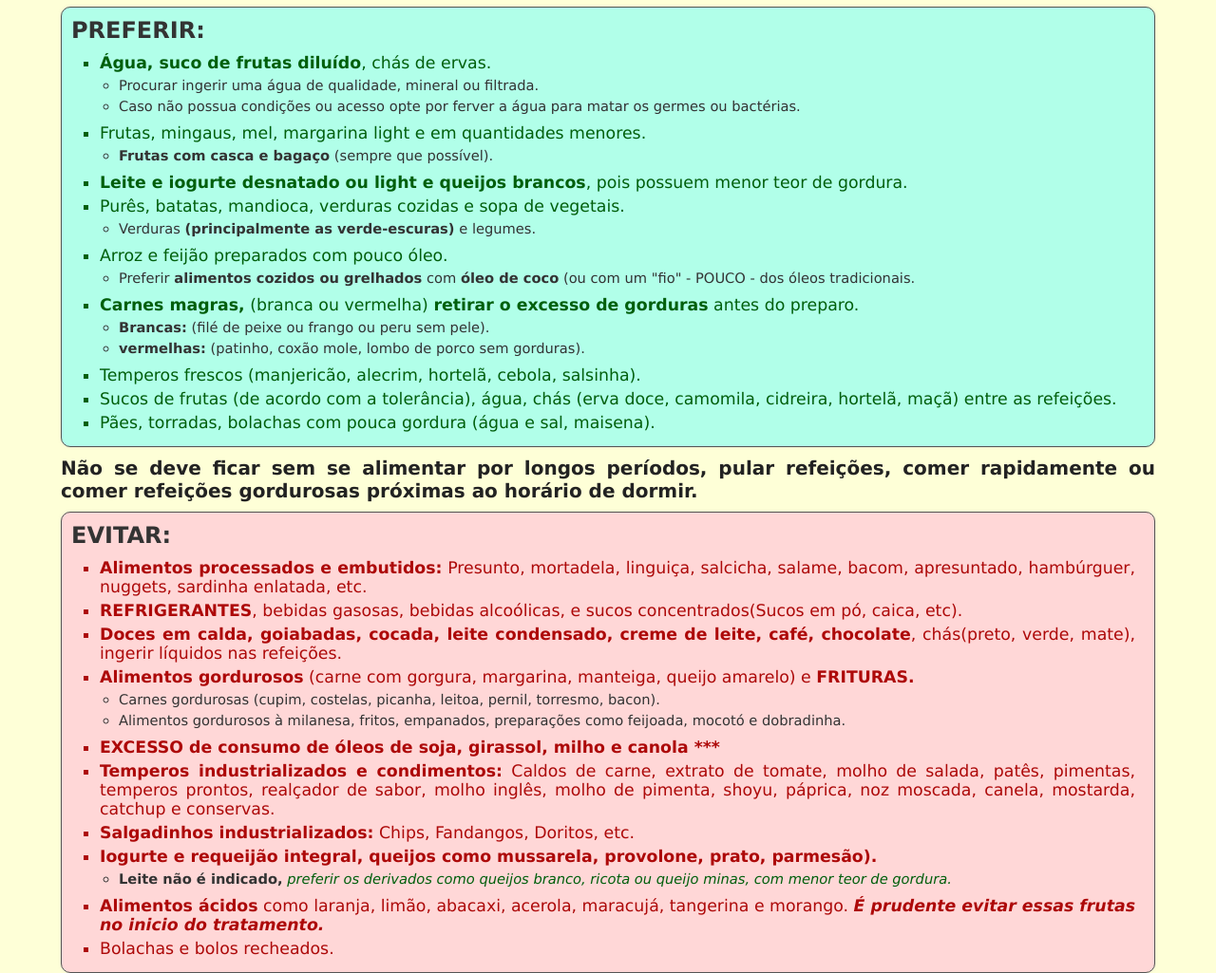
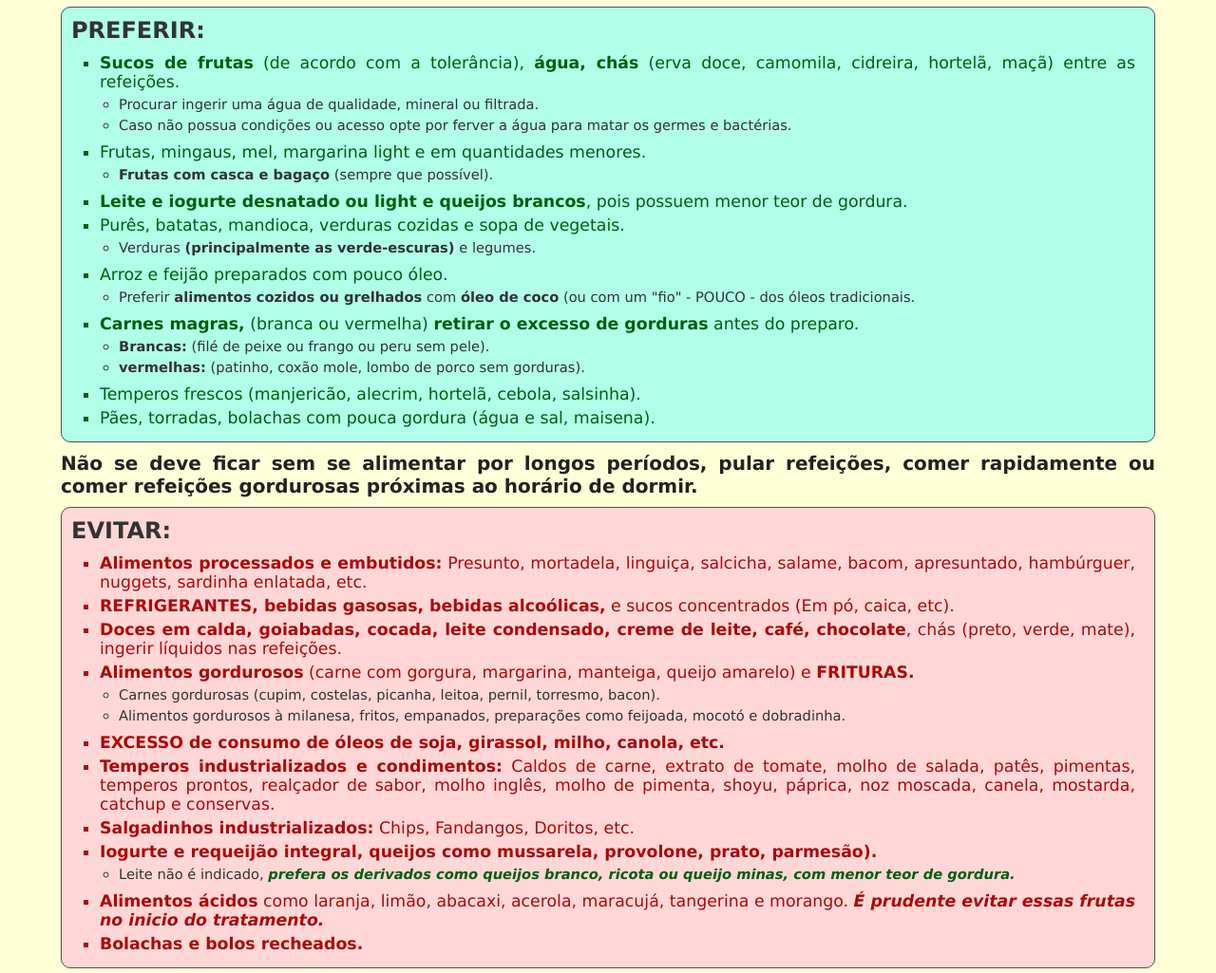
Before and after one commit to JonasJF360/saude-alimentar-gastrica, a plain HTML site: page index.html in a window 1280 px wide. Shown: the part 177-1202 px from the top of the page at 95% size. Drawn offline with Linux system fonts and the light colour scheme; a script that the page names is missing.

Commit message:
Add files via upload

```diff
--- a/index.html
+++ b/index.html
@@ -20,10 +20,10 @@
     <div id="preferir">
         <h2>PREFERIR:</h2>
         <ul id="preferir">
-            <li><strong>Água, suco de frutas diluído</strong>, chás de ervas.</li>
+            <li><b>Sucos de frutas</b> (de acordo com a tolerância), <b>água, chás</b> (erva doce, camomila, cidreira, hortelã, maçã) entre as refeições.</li>
             <ol>
                 <li>Procurar ingerir uma água de qualidade, mineral ou filtrada.</li>
-                <li>Caso não possua condições ou acesso opte por ferver a água para matar os germes ou bactérias.</li>
+                <li>Caso não possua condições ou acesso opte por ferver a água para matar os germes e bactérias.</li>
             </ol>
             <li>Frutas, mingaus, mel, margarina light e em quantidades menores.</li>
             <ol>
@@ -43,8 +43,7 @@
                 <li><b>Brancas:</b> (filé de peixe ou frango ou peru sem pele).</li>
                 <li><b>vermelhas:</b> (patinho, coxão mole, lombo de porco sem gorduras).</li>
             </ol>
-            <li>Temperos frescos (manjericão, alecrim, hortelã, cebola, salsinha).</li>
-            <li>Sucos de frutas (de acordo com a tolerância), água, chás (erva doce, camomila, cidreira, hortelã, maçã) entre as refeições.</li>
+            <li>Temperos frescos  (manjericão, alecrim, hortelã, cebola, salsinha).</li>
             <li>Pães, torradas, bolachas com pouca gordura (água e sal, maisena).</li>
         </ul>
     </div>
@@ -57,22 +56,22 @@
         <h2>EVITAR:</h2>
         <ul id="evitar">
             <li><b>Alimentos processados e embutidos:</b> Presunto, mortadela, linguiça, salcicha, salame, bacom, apresuntado, hambúrguer, nuggets, sardinha enlatada, etc.</li>
-            <li><b>REFRIGERANTES</b>, bebidas gasosas, bebidas alcoólicas, e sucos concentrados(Sucos em pó, caica, etc).</li>
-            <li><b>Doces em calda, goiabadas, cocada, leite condensado, creme de leite, café, chocolate</b>, chás(preto, verde, mate), ingerir líquidos nas refeições.</li>
+            <li><b>REFRIGERANTES, bebidas gasosas, bebidas alcoólicas,</b> e sucos concentrados (Em pó, caica, etc).</li>
+            <li><b>Doces em calda, goiabadas, cocada, leite condensado, creme de leite, café, chocolate</b>, chás (preto, verde, mate), ingerir líquidos nas refeições.</li>
             <li><b>Alimentos gordurosos</b> (carne com gorgura, margarina, manteiga, queijo amarelo) e <strong>FRITURAS.</strong></li>
             <ol>
-                <li>Carnes gordurosas (cupim, costelas, picanha, leitoa, pernil, torresmo, bacon).</li>
+                <li>Carnes gordurosas  (cupim, costelas, picanha, leitoa, pernil, torresmo, bacon).</li>
                 <li>Alimentos gordurosos à milanesa, fritos, empanados, preparações como feijoada, mocotó e dobradinha.</li>
             </ol>
-            <li><strong>EXCESSO de consumo de óleos de soja, girassol, milho e canola ***</strong></li>
+            <li><strong>EXCESSO de consumo de óleos de soja, girassol, milho, canola, etc.</strong></li>
             <li><b>Temperos industrializados e condimentos:</b> Caldos de carne, extrato de tomate, molho de salada, patês, pimentas, temperos prontos, realçador de sabor, molho inglês, molho de pimenta, shoyu, páprica, noz moscada, canela, mostarda, catchup e conservas.</li>
             <li><b>Salgadinhos industrializados:</b> Chips, Fandangos, Doritos, etc.</li>
             <li><b>Iogurte e requeijão integral, queijos como mussarela, provolone, prato, parmesão).</b></li>
             <ol>
-                <li><b>Leite não é indicado,</b> <spam><em>preferir os derivados como queijos branco, ricota ou queijo minas, com menor teor de gordura.</em></spam></li>
+                <li>Leite não é indicado, <b><spam><em>prefera os derivados como queijos branco, ricota ou queijo minas, com menor teor de gordura.</em></spam></b></li>
             </ol>
             <li><b>Alimentos ácidos</b> como laranja, limão, abacaxi, acerola, maracujá, tangerina e morango. <b><em>É prudente evitar essas frutas no inicio do tratamento.</em></b></li>
-            <li>Bolachas e bolos recheados.</li>
+            <li><b>Bolachas e bolos recheados.</b></li>
         </ul>
     </div>
     <!-- CONCIDERAÇÕES FINAIS -->
```
